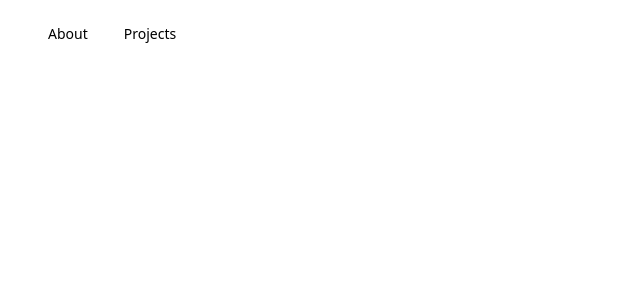
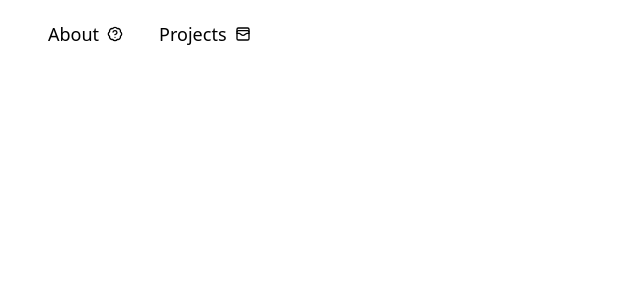
Before and after one commit to zaki-amin/personal-website, a Next.js app: page / in a window 1280 px wide. Shown: the top 300 px of the page, without its empty margins (0-640 px from the left). Built offline with nearby package versions, Linux system fonts and the light colour scheme.

Commit message:
feat: add icons to navigation bar

```diff
--- a/src/app/page.tsx
+++ b/src/app/page.tsx
@@ -5,13 +5,18 @@ import {
   navigationMenuTriggerStyle,
 } from '@/components/ui/navigation-menu'
 import NavigationItem from '@/myComponents/NavigationItem'
+import { icons } from 'lucide-react'
 
 export default function Home() {
   return (
     <NavigationMenu className='p-4'>
       <NavigationMenuList className={navigationMenuTriggerStyle()}>
-        <NavigationItem name='About' href='/about' />
-        <NavigationItem name='Projects' href='/project' />
+        <NavigationItem name='About' href='/about' icon={<icons.BadgeHelp />} />
+        <NavigationItem
+          name='Projects'
+          href='/project'
+          icon={<icons.WalletCards />}
+        />
       </NavigationMenuList>
     </NavigationMenu>
   )
--- a/src/myComponents/NavigationItem.tsx
+++ b/src/myComponents/NavigationItem.tsx
@@ -4,19 +4,23 @@ import {
   NavigationMenuLink,
   navigationMenuTriggerStyle,
 } from '@/components/ui/navigation-menu'
-import { FC } from 'react'
+import { FC, ReactNode } from 'react'
 
 interface NavigationItemProps {
   name: string
   href: string
+  icon: ReactNode
 }
 
-const NavigationItem: FC<NavigationItemProps> = ({ name, href }) => {
+const NavigationItem: FC<NavigationItemProps> = ({ name, href, icon }) => {
   return (
     <NavigationMenuItem>
       <Link href={href} legacyBehavior passHref>
         <NavigationMenuLink className={navigationMenuTriggerStyle()}>
-          {name}
+          <span className='flex items-center gap-2'>
+            <span className='text-lg'>{name}</span>
+            <span>{icon}</span>
+          </span>
         </NavigationMenuLink>
       </Link>
     </NavigationMenuItem>
```
